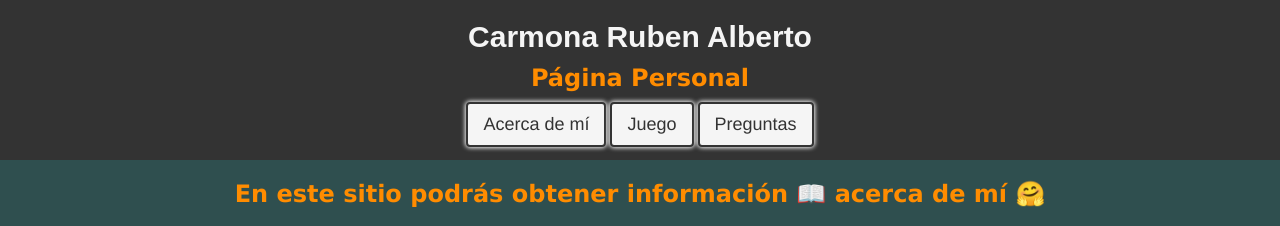
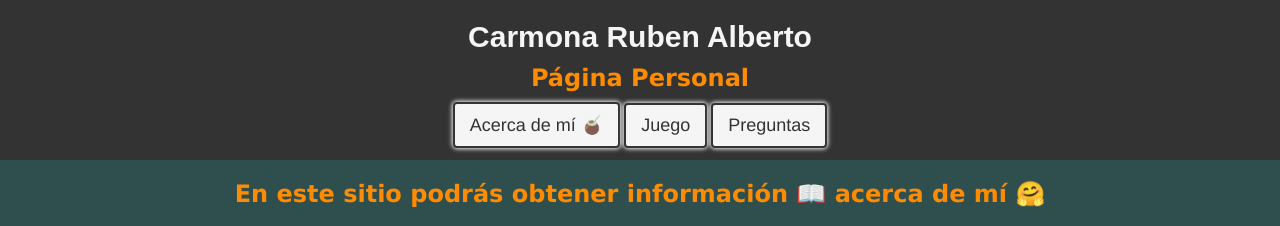
Before and after one commit to btocarmona2021/Laboratorio, a plain HTML site: page index.html in a window 1280 px wide. Shown: the top 226 px of the page. Drawn offline with Linux system fonts and the light colour scheme.

Commit message:
Inicio de Proyecto Laboratorio Web

```diff
--- a/index.html
+++ b/index.html
@@ -2,6 +2,7 @@
 <html lang="es">
 <head>
     <meta charset="UTF-8">
+    <meta name="viewport" content="width=device-width, initial-scale=1.0">
     <link rel="stylesheet" href="./styles.css">
     <title>Laboratorio 2</title>
 </head>
@@ -10,7 +11,7 @@
     <nav>
         <h1>Carmona Ruben Alberto</h1>
         <h3>Página Personal</h3>
-        <a href="./acercade.html">Acerca de mí</a>
+        <a href="./acercade.html">Acerca de mí 🧉</a>
         <a href="./juego.html">Juego</a>
         <a href="./preguntas.html">Preguntas</a>
     </nav>
```
Also changed, not shown: 2 other files.
